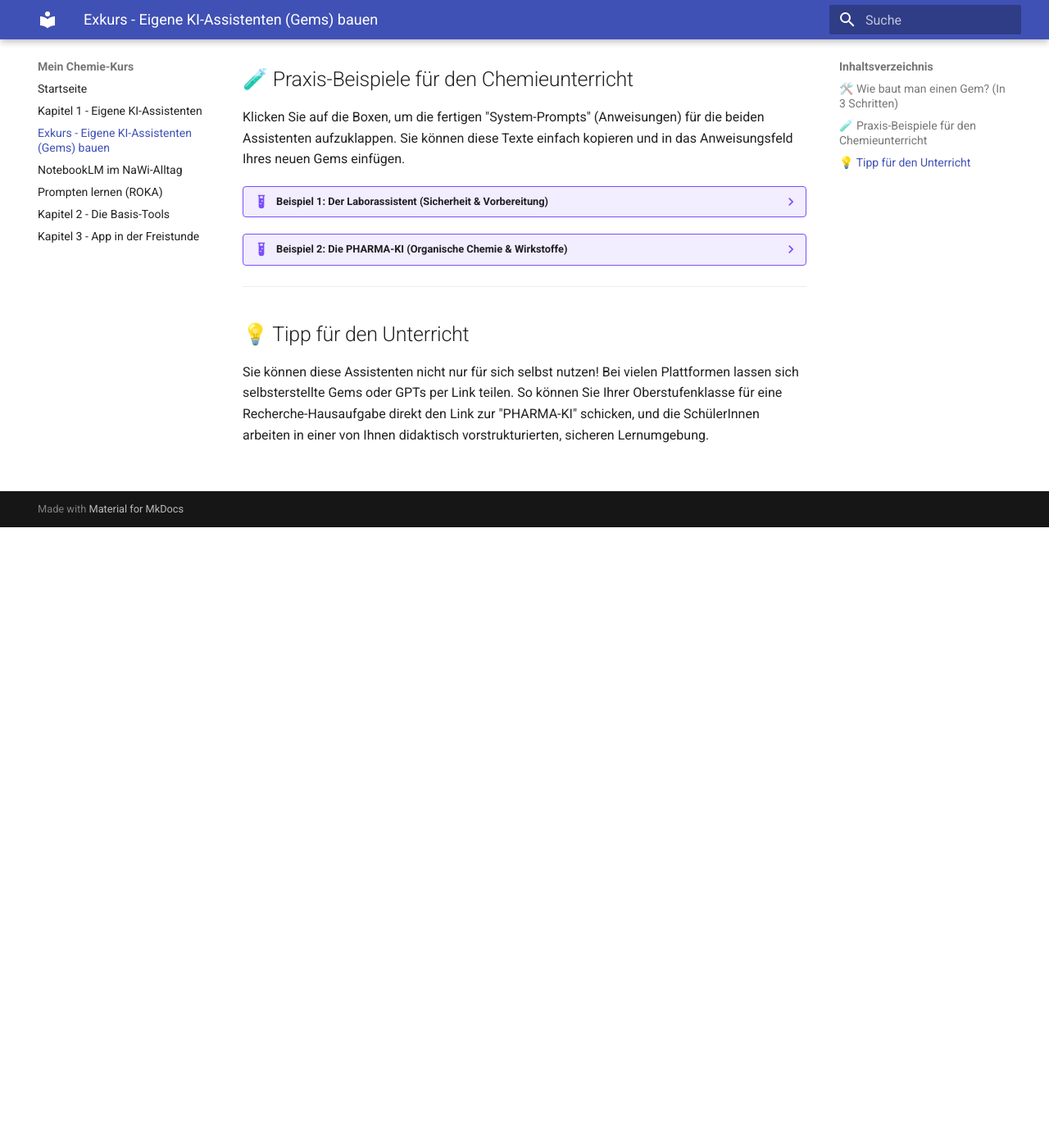
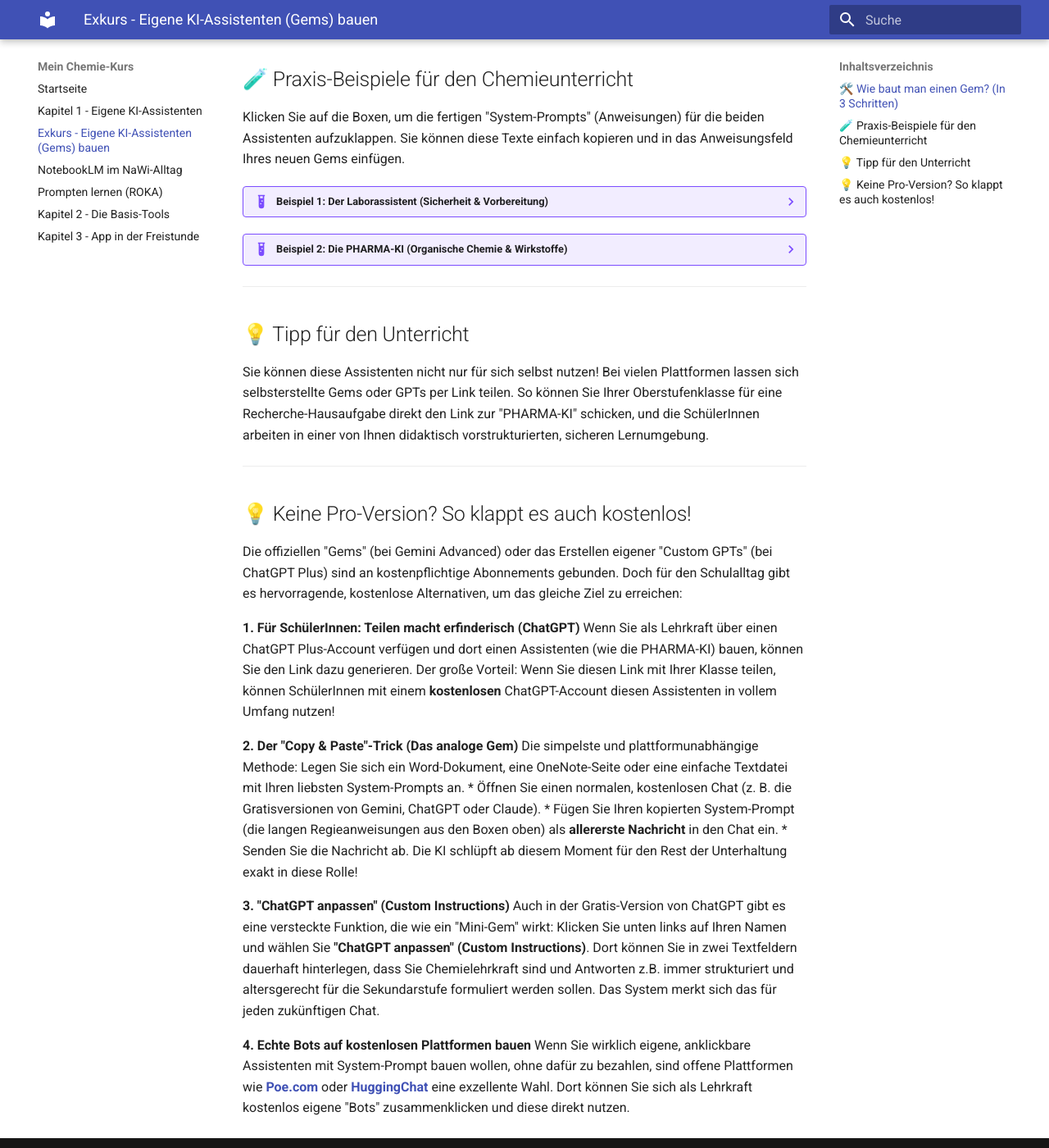
Before and after one commit to ekerzendorfer/CHEMIE-MIT-KI-ONLINEKURS, an MkDocs documentation site: the page built from docs/gems.md, in a window 1280 px wide and 1400 px high, scrolled down 757 px. Shown: the whole window at 82% size. Built offline with MkDocs 1.6.1 and Material for MkDocs 9.7.7, drawn with Linux system fonts in a browser that asks for light colours.

Commit message:
Expand tips for using free AI tools in education
Added tips for using free alternatives to paid Gems and Custom GPTs in educational settings.

```diff
--- a/docs/gems.md
+++ b/docs/gems.md
@@ -51,3 +51,24 @@
 ## 💡 Tipp für den Unterricht
 
 Sie können diese Assistenten nicht nur für sich selbst nutzen! Bei vielen Plattformen lassen sich selbsterstellte Gems oder GPTs per Link teilen. So können Sie Ihrer Oberstufenklasse für eine Recherche-Hausaufgabe direkt den Link zur "PHARMA-KI" schicken, und die SchülerInnen arbeiten in einer von Ihnen didaktisch vorstrukturierten, sicheren Lernumgebung.
+
+---
+
+## 💡 Keine Pro-Version? So klappt es auch kostenlos!
+
+Die offiziellen "Gems" (bei Gemini Advanced) oder das Erstellen eigener "Custom GPTs" (bei ChatGPT Plus) sind an kostenpflichtige Abonnements gebunden. Doch für den Schulalltag gibt es hervorragende, kostenlose Alternativen, um das gleiche Ziel zu erreichen:
+
+**1. Für SchülerInnen: Teilen macht erfinderisch (ChatGPT)**
+Wenn Sie als Lehrkraft über einen ChatGPT Plus-Account verfügen und dort einen Assistenten (wie die PHARMA-KI) bauen, können Sie den Link dazu generieren. Der große Vorteil: Wenn Sie diesen Link mit Ihrer Klasse teilen, können SchülerInnen mit einem **kostenlosen** ChatGPT-Account diesen Assistenten in vollem Umfang nutzen!
+
+**2. Der "Copy & Paste"-Trick (Das analoge Gem)**
+Die simpelste und plattformunabhängige Methode: Legen Sie sich ein Word-Dokument, eine OneNote-Seite oder eine einfache Textdatei mit Ihren liebsten System-Prompts an.
+* Öffnen Sie einen normalen, kostenlosen Chat (z. B. die Gratisversionen von Gemini, ChatGPT oder Claude).
+* Fügen Sie Ihren kopierten System-Prompt (die langen Regieanweisungen aus den Boxen oben) als **allererste Nachricht** in den Chat ein.
+* Senden Sie die Nachricht ab. Die KI schlüpft ab diesem Moment für den Rest der Unterhaltung exakt in diese Rolle!
+
+**3. "ChatGPT anpassen" (Custom Instructions)**
+Auch in der Gratis-Version von ChatGPT gibt es eine versteckte Funktion, die wie ein "Mini-Gem" wirkt: Klicken Sie unten links auf Ihren Namen und wählen Sie **"ChatGPT anpassen" (Custom Instructions)**. Dort können Sie in zwei Textfeldern dauerhaft hinterlegen, dass Sie Chemielehrkraft sind und Antworten z.B. immer strukturiert und altersgerecht für die Sekundarstufe formuliert werden sollen. Das System merkt sich das für jeden zukünftigen Chat.
+
+**4. Echte Bots auf kostenlosen Plattformen bauen**
+Wenn Sie wirklich eigene, anklickbare Assistenten mit System-Prompt bauen wollen, ohne dafür zu bezahlen, sind offene Plattformen wie **[Poe.com](https://poe.com/)** oder **[HuggingChat](https://huggingface.co/chat/)** eine exzellente Wahl. Dort können Sie sich als Lehrkraft kostenlos eigene "Bots" zusammenklicken und diese direkt nutzen.
```
